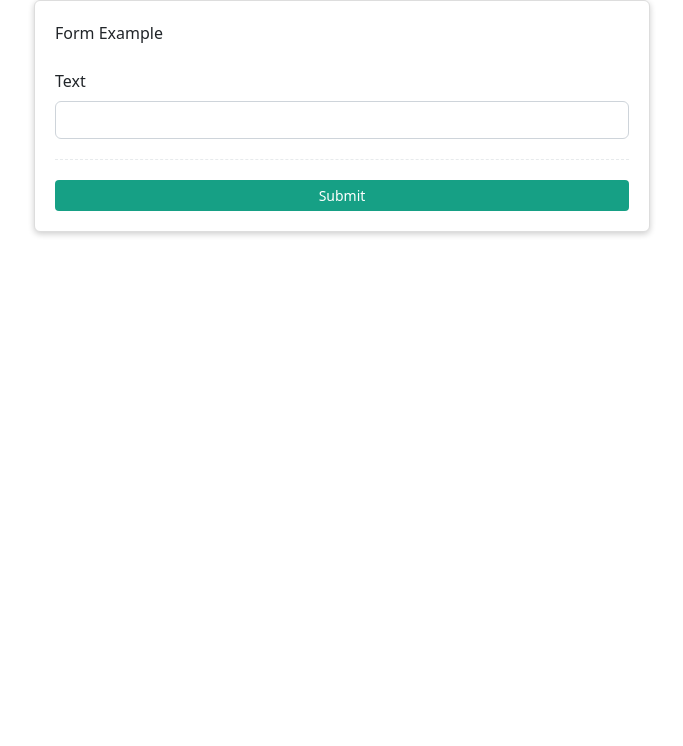
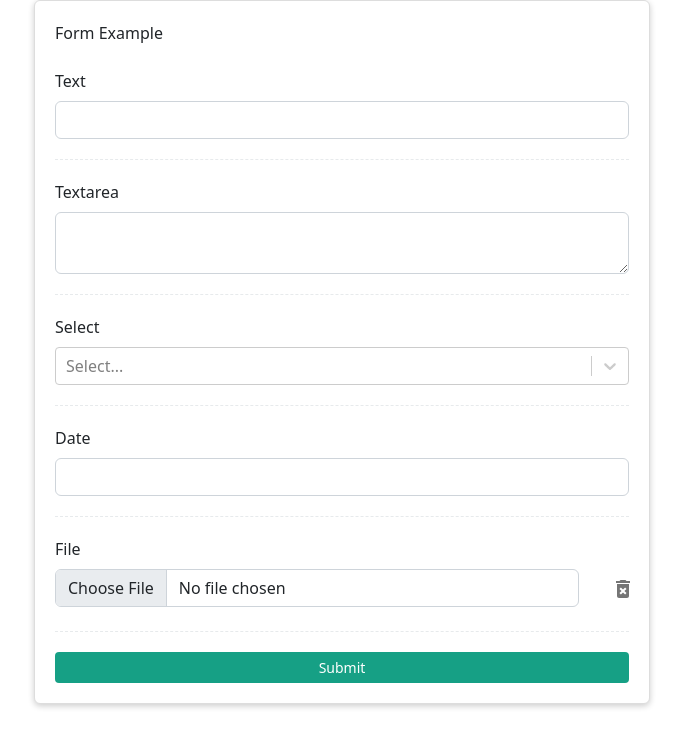
Before and after one commit to bungdanar/react-starter-18, a React (Create React App) app: page /form in a window 1280 px wide. Shown: the top 746 px of the page, without its empty margins (298-981 px from the left). Built offline with nearby package versions, Linux system fonts and the light colour scheme.

Commit message:
chore: Add input components

```diff
--- a/src/components/file-input/FileInput.tsx
+++ b/src/components/file-input/FileInput.tsx
@@ -3,6 +3,7 @@ import { IconButton, Tooltip } from '@mui/material'
 import { forwardRef } from 'react'
 
 interface FileInputProps extends React.InputHTMLAttributes<HTMLInputElement> {
+  label: string
   isValid?: boolean
   isTouched?: boolean
   errMessage?: string
@@ -13,6 +14,7 @@ interface FileInputProps extends React.InputHTMLAttributes<HTMLInputElement> {
 const FileInput = forwardRef<HTMLInputElement, FileInputProps>(
   (
     {
+      label,
       isValid = true,
       isTouched = false,
       errMessage = 'Field is required',
@@ -26,7 +28,8 @@ const FileInput = forwardRef<HTMLInputElement, FileInputProps>(
     const inputDivStyle = showResetBtn ? 'col-sm-11' : 'col-sm-12'
 
     return (
-      <>
+      <div className='mb-3'>
+        <label className='form-label'>{label}</label>
         <div className='row'>
           <div className={inputDivStyle}>
             <input
@@ -49,7 +52,7 @@ const FileInput = forwardRef<HTMLInputElement, FileInputProps>(
         {showErrMessage ? (
           <small style={{ color: '#ff4136' }}>{errMessage}</small>
         ) : null}
-      </>
+      </div>
     )
   }
 )
--- a/src/pages/form/Form.tsx
+++ b/src/pages/form/Form.tsx
@@ -1,9 +1,13 @@
 import { observer } from 'mobx-react-lite'
-import { useState } from 'react'
+import { useRef, useState } from 'react'
 import CustomButton from '../../components/custom-button/CustomButton'
 import CustomCard from '../../components/custom-card/CustomCard'
 import CustomDivider from '../../components/custom-divider/CustomDivider'
+import DateInput from '../../components/date-input/DateInput'
+import FileInput from '../../components/file-input/FileInput'
+import SelectInput from '../../components/select-input/SelectInput'
 import TextInput from '../../components/text-input/TextInput'
+import TextareaInput from '../../components/textarea-input/TextareaInput'
 import { FormExampleStore } from '../../stores/locals/form-example'
 
 const FormPage = observer(() => {
@@ -14,8 +18,19 @@ const FormPage = observer(() => {
       isFormTouched,
       setFormTouched,
       isFormValid,
+      handleChangeFileFormInput,
+      handleResetFileFormInput,
     },
   ] = useState(new FormExampleStore())
+
+  const fileInputRef = useRef<HTMLInputElement | null>(null)
+
+  const handleResetFile = () => {
+    handleResetFileFormInput()
+    if (fileInputRef.current) {
+      fileInputRef.current.value = ''
+    }
+  }
 
   const handleSubmit = (e: React.FormEvent<HTMLFormElement>) => {
     e.preventDefault()
@@ -43,6 +58,48 @@ const FormPage = observer(() => {
                 isTouched={isFormTouched}
               />
               <CustomDivider />
+              <TextareaInput
+                label='Textarea'
+                value={formState.textArea.value}
+                onChange={(e) =>
+                  handleChangeFormInput('textArea', e.target.value)
+                }
+                isValid={formState.textArea.isValid}
+                isTouched={isFormTouched}
+              />
+              <CustomDivider />
+              <SelectInput
+                label='Select'
+                value={formState.select.value}
+                options={[1, 2, 3].map((e) => ({
+                  label: `Option ${e}`,
+                  value: e,
+                }))}
+                onChange={(e) => handleChangeFormInput('select', e)}
+                isValid={formState.select.isValid}
+                isTouched={isFormTouched}
+              />
+              <CustomDivider />
+              <DateInput
+                label='Date'
+                value={formState.date.value}
+                onChange={(e) => handleChangeFormInput('date', e)}
+                isValid={formState.date.isValid}
+                isTouched={isFormTouched}
+              />
+              <CustomDivider />
+              <FileInput
+                label='File'
+                onChange={(e) => {
+                  handleChangeFileFormInput(e.target.files)
+                }}
+                isValid={formState.file.isValid}
+                errMessage={formState.file.errMessage}
+                isTouched={isFormTouched}
+                ref={fileInputRef}
+                handleReset={handleResetFile}
+              />
+              <CustomDivider />
               <div className='d-grid gap-1'>
                 <CustomButton type='submit'>Submit</CustomButton>
               </div>
--- a/src/stores/locals/form-example.ts
+++ b/src/stores/locals/form-example.ts
@@ -131,11 +131,16 @@ export class FormExampleStore {
     this.setFormState(updatedFormState)
   }
 
-  handleResetFileForm = () => {
+  handleResetFileFormInput = () => {
     const updatedFormState = this.plainFormState
     updatedFormState.file.value = undefined
-    updatedFormState.file.isValid = true
-    updatedFormState.file.identifier = null
+
+    const { isValid, errMsg, identifier } =
+      FileUtility.checkFileInputValidity(undefined)
+
+    updatedFormState.file.isValid = isValid
+    updatedFormState.file.errMessage = errMsg
+    updatedFormState.file.identifier = identifier
 
     this.setFormState(updatedFormState)
   }
--- a/src/utils/file-utility.ts
+++ b/src/utils/file-utility.ts
@@ -42,6 +42,9 @@ export class FileUtility {
         isValid = false
         errMsg = 'File terlalu besar'
       }
+    } else {
+      isValid = false
+      errMsg = 'File is required'
     }
 
     return {
```
